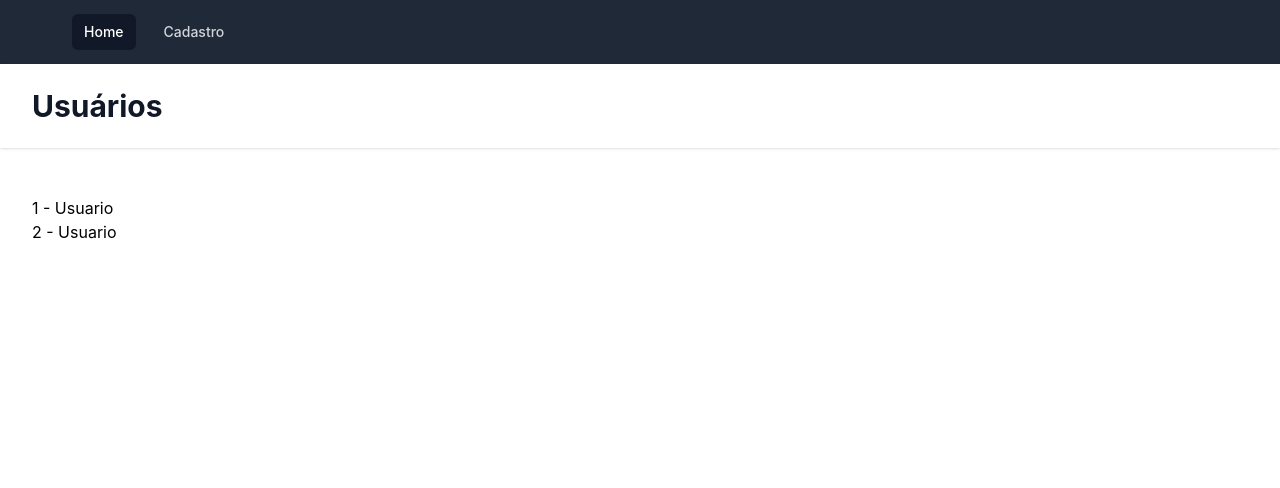
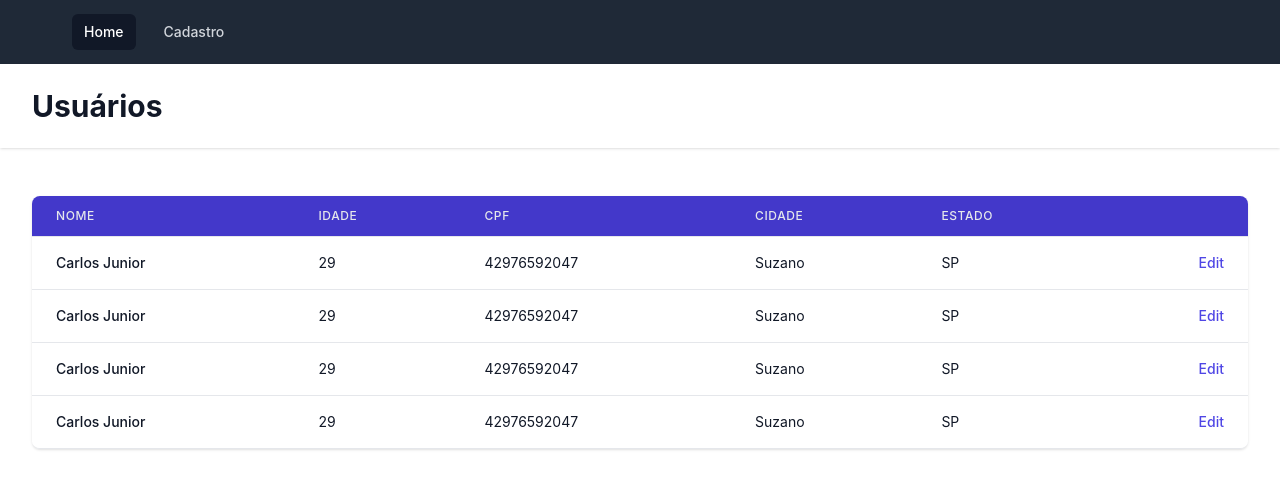
Before and after one commit to carlosjuniorsp/skilltest, a React (Create React App) app in the folder skilltest/: page / in a window 1280 px wide. Shown: the top 488 px of the page. Built offline with nearby package versions, Linux system fonts and the light colour scheme.

Commit message:
listing user mock

```diff
--- a/skilltest/src/pages/Home/index.js
+++ b/skilltest/src/pages/Home/index.js
@@ -1,5 +1,36 @@
 import React from "react";
 import Header from "../../components/Header";
+
+const people = [
+  {
+    name: 'Carlos Junior',
+    age: '29',
+    cpf: '42976592047',
+    city: 'Suzano',
+    state: 'SP',
+  },
+  {
+    name: 'Carlos Junior',
+    age: '29',
+    cpf: '42976592047',
+    city: 'Suzano',
+    state: 'SP',
+  },
+  {
+    name: 'Carlos Junior',
+    age: '29',
+    cpf: '42976592047',
+    city: 'Suzano',
+    state: 'SP',
+  },
+  {
+    name: 'Carlos Junior',
+    age: '29',
+    cpf: '42976592047',
+    city: 'Suzano',
+    state: 'SP',
+  },
+]
 
 const Home = () => {
   return (
@@ -8,8 +39,81 @@
       <main>
         <div className="max-w-7xl mx-auto py-6 sm:px-6 lg:px-8">
           <div className="px-4 py-6 sm:px-0">
-              1 - Usuario <br/>
-              2 - Usuario
+            <div className="flex flex-col">
+              <div className="-my-2 overflow-x-auto sm:-mx-6 lg:-mx-8">
+                <div className="py-2 align-middle inline-block min-w-full sm:px-6 lg:px-8">
+                  <div className="shadow overflow-hidden border-b border-gray-200 sm:rounded-lg">
+                    <table className="min-w-full divide-y divide-gray-200">
+                      <thead className="bg-indigo-700">
+                        <tr>
+                          <th
+                            scope="col"
+                            className="px-6 py-3 text-left text-xs font-medium text-gray-200 uppercase tracking-wider"
+                          >
+                            Nome
+                          </th>
+                          <th
+                            scope="col"
+                            className="px-6 py-3 text-left text-xs font-medium text-gray-200 uppercase tracking-wider"
+                          >
+                            Idade
+                          </th>
+                          <th
+                            scope="col"
+                            className="px-6 py-3 text-left text-xs font-medium text-gray-200 uppercase tracking-wider"
+                          >
+                            CPF
+                          </th>
+                          <th
+                            scope="col"
+                            className="px-6 py-3 text-left text-xs font-medium text-gray-200 uppercase tracking-wider"
+                          >
+                            Cidade
+                          </th>
+                          <th
+                            scope="col"
+                            className="px-6 py-3 text-left text-xs font-medium text-gray-200 uppercase tracking-wider"
+                          >
+                            Estado
+                          </th>
+                          <th scope="col" className="relative px-6 py-3">
+                            <span className="sr-only">Edit</span>
+                          </th>
+                        </tr>
+                      </thead>
+                      <tbody className="bg-white divide-y divide-gray-200">
+                        {people.map((person) => (
+                          <tr key={person.email}>
+                            <td className="px-6 py-4 whitespace-nowrap">
+                              <div className="flex items-center">
+                                <div className="text-sm font-medium text-gray-900">{person.name}</div>
+                              </div>
+                            </td>
+                            <td className="px-6 py-4 whitespace-nowrap">
+                              <div className="text-sm text-gray-900">{person.age}</div>
+                            </td>
+                            <td className="px-6 py-4 whitespace-nowrap">
+                              <div className="text-sm text-gray-900">{person.cpf}</div>
+                            </td>
+                            <td className="px-6 py-4 whitespace-nowrap">
+                              <div className="text-sm text-gray-900">{person.city}</div>
+                            </td>
+                            <td className="px-6 py-4 whitespace-nowrap">
+                              <div className="text-sm text-gray-900">{person.state}</div>
+                            </td>
+                            <td className="px-6 py-4 whitespace-nowrap text-right text-sm font-medium">
+                              <a href="/" className="text-indigo-600 hover:text-indigo-900">
+                                Edit
+                              </a>
+                            </td>
+                          </tr>
+                        ))}
+                      </tbody>
+                    </table>
+                  </div>
+                </div>
+              </div>
+            </div>
           </div>
         </div>
       </main>
```
